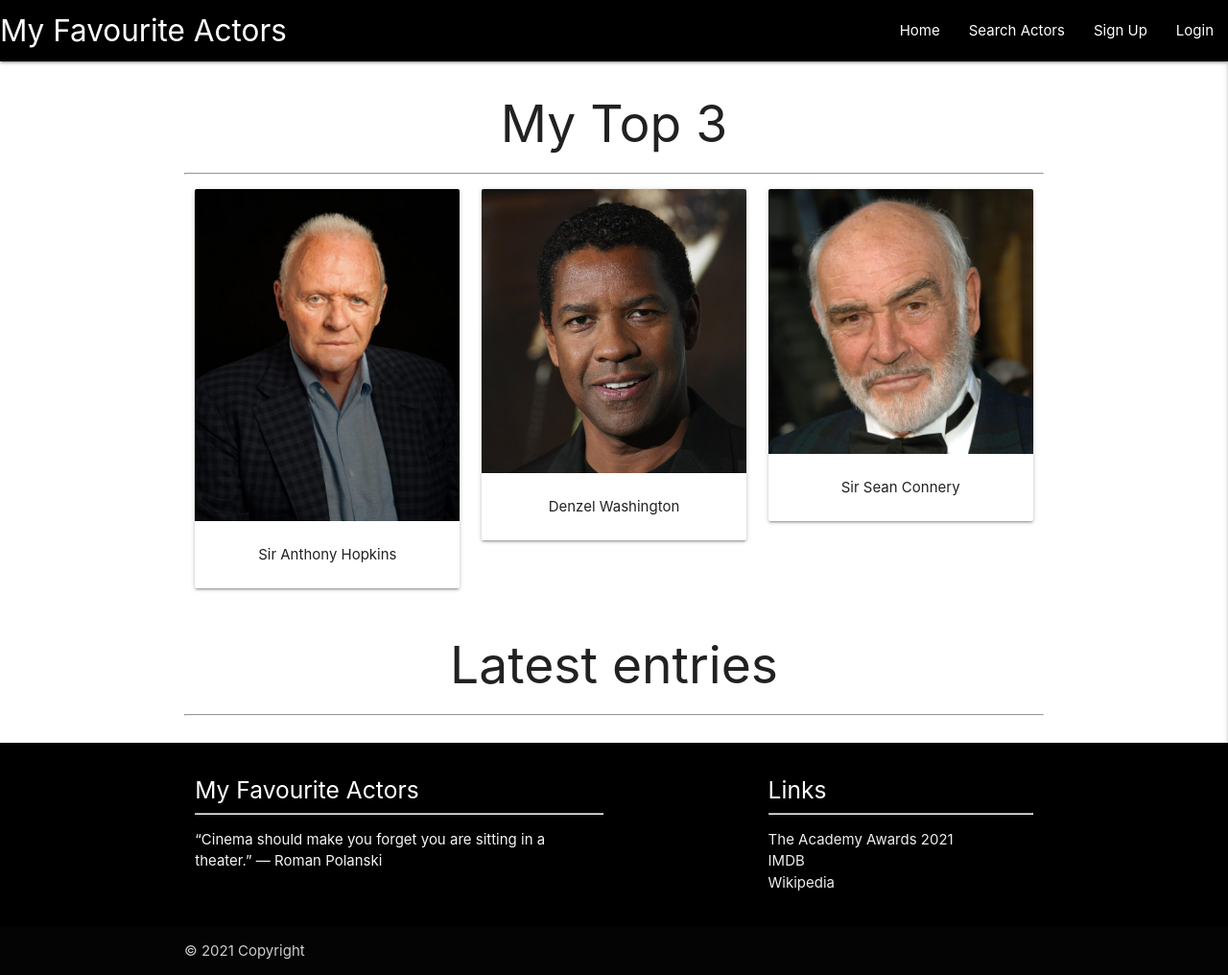
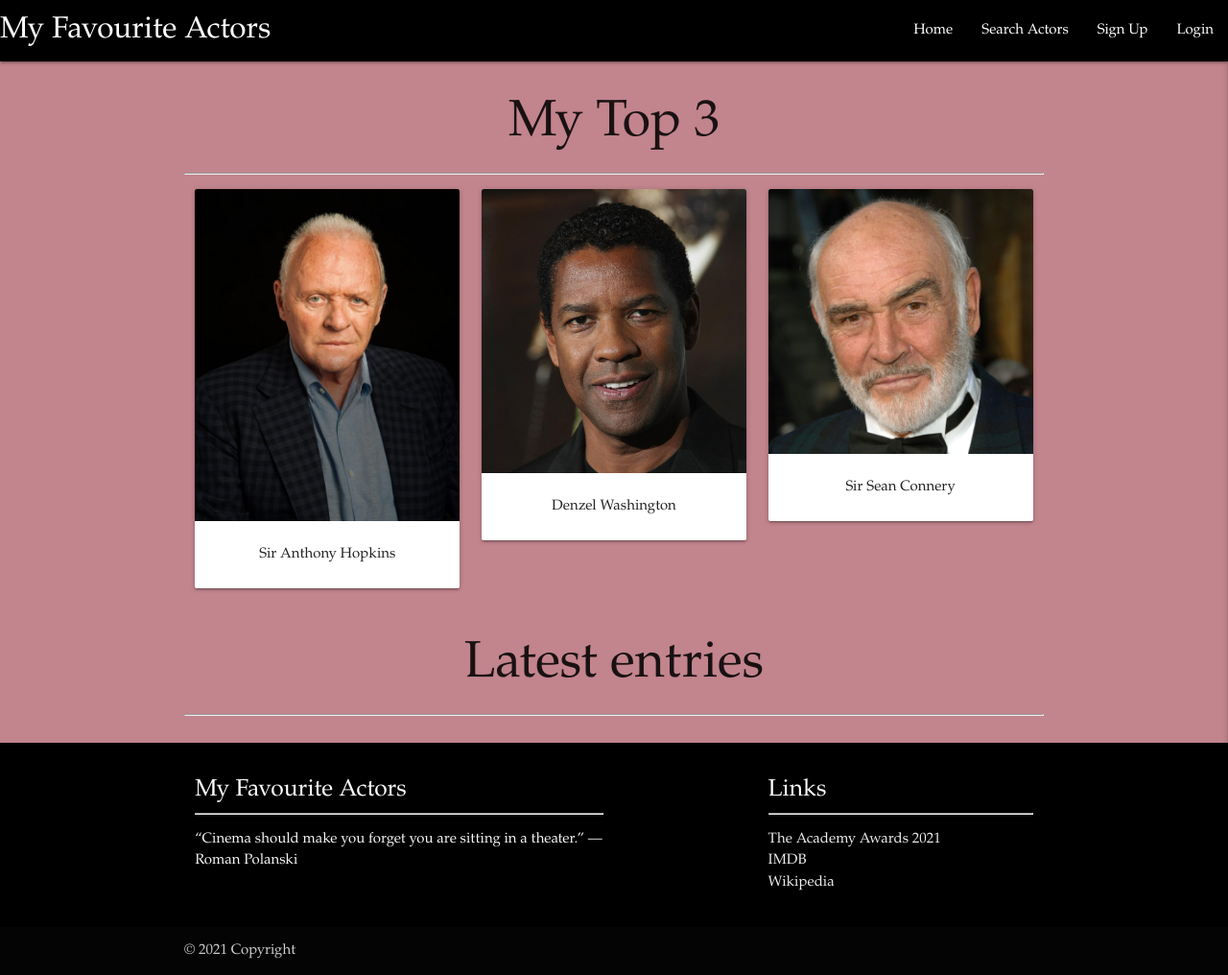
Before and after one commit to Code-Institute-Submissions/LucasCegielski-MS3-Favourite-Actors_OctResub, a Flask app: page / in a window 1280 px wide. Shown: the whole page at 96% size. Run offline with Flask 2, Linux system fonts and the light colour scheme; data that the repository does not hold is empty; some libraries are stand-ins or nearby versions.

Commit message:
styled the body and fonts

```diff
--- a/app.py
+++ b/app.py
@@ -53,7 +53,7 @@ def signup():
         existing_user = mongo.db.users.find_one(
             {"username": request.form.get("username").lower()})
 
-        if exsting_user:
+        if existing_user:
             flash("Username already exists")
             return redirect(url_for("signup"))
         signup = {
--- a/static/css/style.css
+++ b/static/css/style.css
@@ -1,3 +1,8 @@
+body {
+    background-color: #C2848D;
+    font-family: Garamond;
+}
+
 .flashes h4 {
     line-height: 2;
 }
--- a/templates/add_actors.html
+++ b/templates/add_actors.html
@@ -1,11 +1,11 @@
-{% extend "base.html" %}
+{% extends "base.html" %}
 {% block content %}
 
 <h3 class="center">Add an Actor</h3>
 
 <!-- Add Actor Form compiled of 6 input fields -->
 <div class="row card-panel white">
-    <form class="col s12" method="POST" action="{{ url_for('add_actor') }}">
+    <form class="col s12" method="POST" action="{{ url_for('add_actors') }}">
         <!-- Row with Actor's Full Name name and Nationality -->
         <div class="row">
             <div class="input-field col s6">
--- a/templates/base.html
+++ b/templates/base.html
@@ -5,9 +5,8 @@
     <meta http-equiv="X-UA-Compatible" content="IE=edge">
     <meta name="viewport" content="width=device-width, initial-scale=1.0">
     <link href="https://fonts.googleapis.com/icon?family=Material+Icons" rel="stylesheet" type="text/css">
-    <link rel="stylesheet" href="https://cdnjs.cloudflare.com/ajax/libs/font-awesome/5.13.1/css/all.min.css"
-        integrity="sha512-xA6Hp6oezhjd6LiLZynuukm80f8BoZ3OpcEYaqKoCV3HKQDrYjDE1Gu8ocxgxoXmwmSzM4iqPvCsOkQNiu41GA==" crossorigin="anonymous" type="text/css">
     <link rel="stylesheet" href="https://cdnjs.cloudflare.com/ajax/libs/materialize/1.0.0/css/materialize.min.css" type="text/css">
+    <link href="https://fonts.googleapis.com/css2?family=EB+Garamond&display=swap" rel="stylesheet">
     <link rel="stylesheet" href="{{ url_for('static', filename='css/style.css') }}" type="text/css">
     {% block styles %}
     {% endblock %}
--- a/templates/login.html
+++ b/templates/login.html
@@ -1,4 +1,4 @@
-{% extend "base.html" %}
+{% extends "base.html" %}
 {% block content %}
 
 <!-- Card imported from Materialize and customized for this project -->
--- a/templates/signup.html
+++ b/templates/signup.html
@@ -1,4 +1,4 @@
-{% extend "base.html" %}
+{% extends "base.html" %}
 {% block content %}
 
 <!-- Card imported from Materialize and customized for this project -->
```
